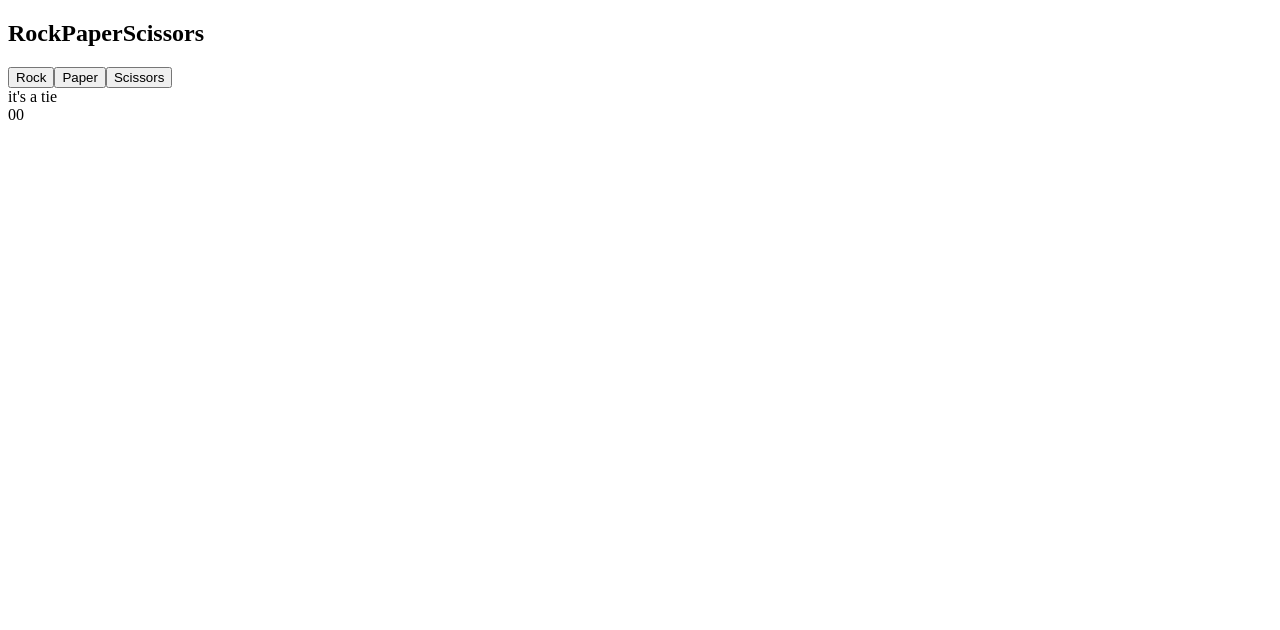
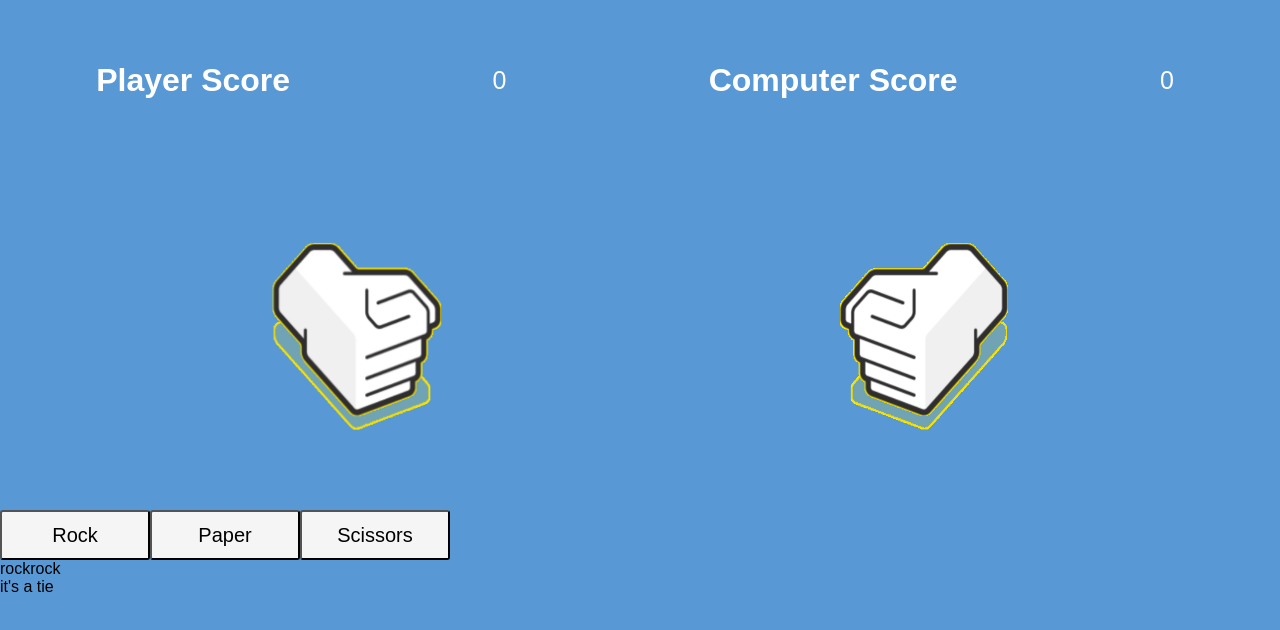
Before and after one commit to mantanquzzmo/RockPaperScissors, a React app: page / in a window 1280 px wide. Built offline with nearby package versions, Linux system fonts and the light colour scheme.

Commit message:
Changes handimages functionality

```diff
--- a/index.html
+++ b/index.html
@@ -4,6 +4,7 @@
     <meta charset="UTF-8" />
     <meta name="viewport" content="width=device-width, initial-scale=1, shrink-to-fit=no">
     <meta http-equiv="Content-Security-Policy" content="default-src *; connect-src * ws://* wss://*; style-src * 'unsafe-inline' 'unsafe-eval'; media-src * ; img-src * data:; font-src * ; script-src * 'unsafe-inline' 'unsafe-eval';" />
+    <link rel="stylesheet" href="./dist/style.css" />
     <title>RockPaperScissors</title>
 </head>
 
--- a/src/GameVsComp.jsx
+++ b/src/GameVsComp.jsx
@@ -4,8 +4,8 @@ class GameVsComp extends Component {
   constructor() {
     super();
     this.state = {
-      player: null,
-      computer: null,
+      player: "rock",
+      computer: "rock",
       playerWins: 0,
       computerWins: 0,
       longestStreak: 0
@@ -28,6 +28,7 @@ class GameVsComp extends Component {
     }
     if (player == "rock") {
       if (computer == "scissors") {
+
         this.state.playerWins++;
         return <div>Player wins</div>;
       } else {
@@ -67,21 +68,28 @@ class GameVsComp extends Component {
       }
 
     return (
-      <div className="gameDiv">
+      <div class="gameDiv">
+
+        <div class="counter">
+          <h1>Player Score</h1>
+            <p>{playerWins}</p>
+          <h1>Computer Score</h1>
+            <p>{computerWins}</p>
+        </div>
+
+        <div class="hands">
+          <img class="player-hand" src={`./assets/${this.state.player}.png`} height="200" width="200"></img>
+          <img class="computer-hand" src={`./assets/${this.state.computer}.png`} height="200" width="200"></img>
+          </div>
+
+        <div class="buttons">
+          <button id="rock" onClick={this.playGame.bind(this)}>Rock</button>
+          <button id="paper" onClick={this.playGame.bind(this)}>Paper</button>
+          <button id="scissors" onClick={this.playGame.bind(this)}>Scissors</button>
+        </div>
+        {this.state.computer}
         {this.state.player}
-        <button id="rock" onClick={this.playGame.bind(this)}>
-          Rock
-        </button>
-        <button id="paper" onClick={this.playGame.bind(this)}>
-          Paper
-        </button>
-        <button id="scissors" onClick={this.playGame.bind(this)}>
-          Scissors
-        </button>
-        {this.state.computer}
         {result}
-        {playerWins}
-        {computerWins}
       </div>
     );
   }
--- a/src/index.js
+++ b/src/index.js
@@ -5,7 +5,6 @@ import GameVsComp from "./GameVsComp";
 const StartingPage = () => {
   return (
     <>
-      <h2>RockPaperScissors</h2>
       <GameVsComp />
     </>
   );
```
Also changed, not shown: assets/paper.png (added), assets/rock.png (added), assets/scissors.png (added), dist/style.css (added).
